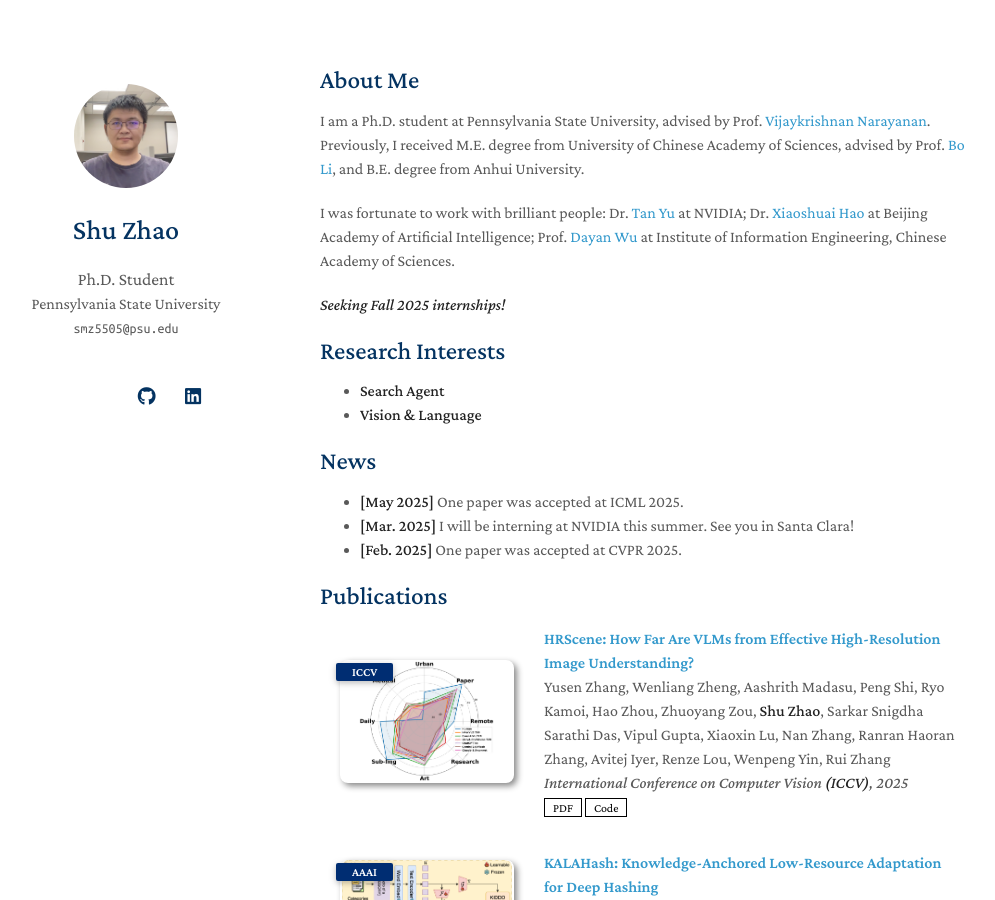
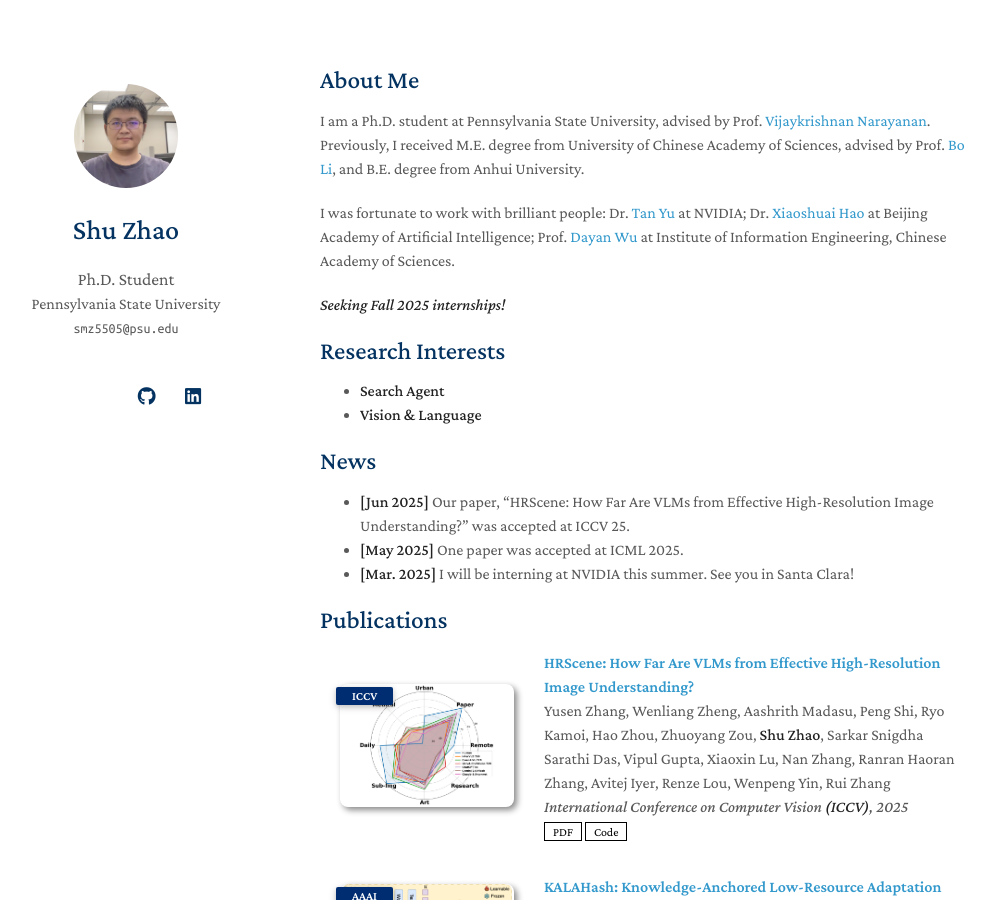
Before and after one commit to Tree-Shu-Zhao/Tree-Shu-Zhao.github.io, a Jekyll site: the page built from index.md, in a window 1280 px wide and 900 px high. Shown: the whole window, without its empty margins (150-1145 px from the left). Built offline with Jekyll 4.4.1, drawn with Linux system fonts in a browser that asks for light colours; nearby versions of some CDN libraries; a style sheet for code colours, icons or effects is not loaded; our own code applies the rules of GitHub Pages for plain Markdown files.

Commit message:
Update index.md

```diff
--- a/index.md
+++ b/index.md
@@ -15,9 +15,9 @@ I was fortunate to work with brilliant people: Dr. [Tan Yu](https://sites.google
 - **Vision & Language**
 
 ## News
+- **[Jun 2025]** Our paper, "HRScene: How Far Are VLMs from Effective High-Resolution Image Understanding?" was accepted at ICCV 25.
 - **[May 2025]** One paper was accepted at ICML 2025.
 - **[Mar. 2025]** I will be interning at NVIDIA this summer. See you in Santa Clara!
-- **[Feb. 2025]** One paper was accepted at CVPR 2025.
 
 {% include_relative _includes/publications.md %}
 
```
